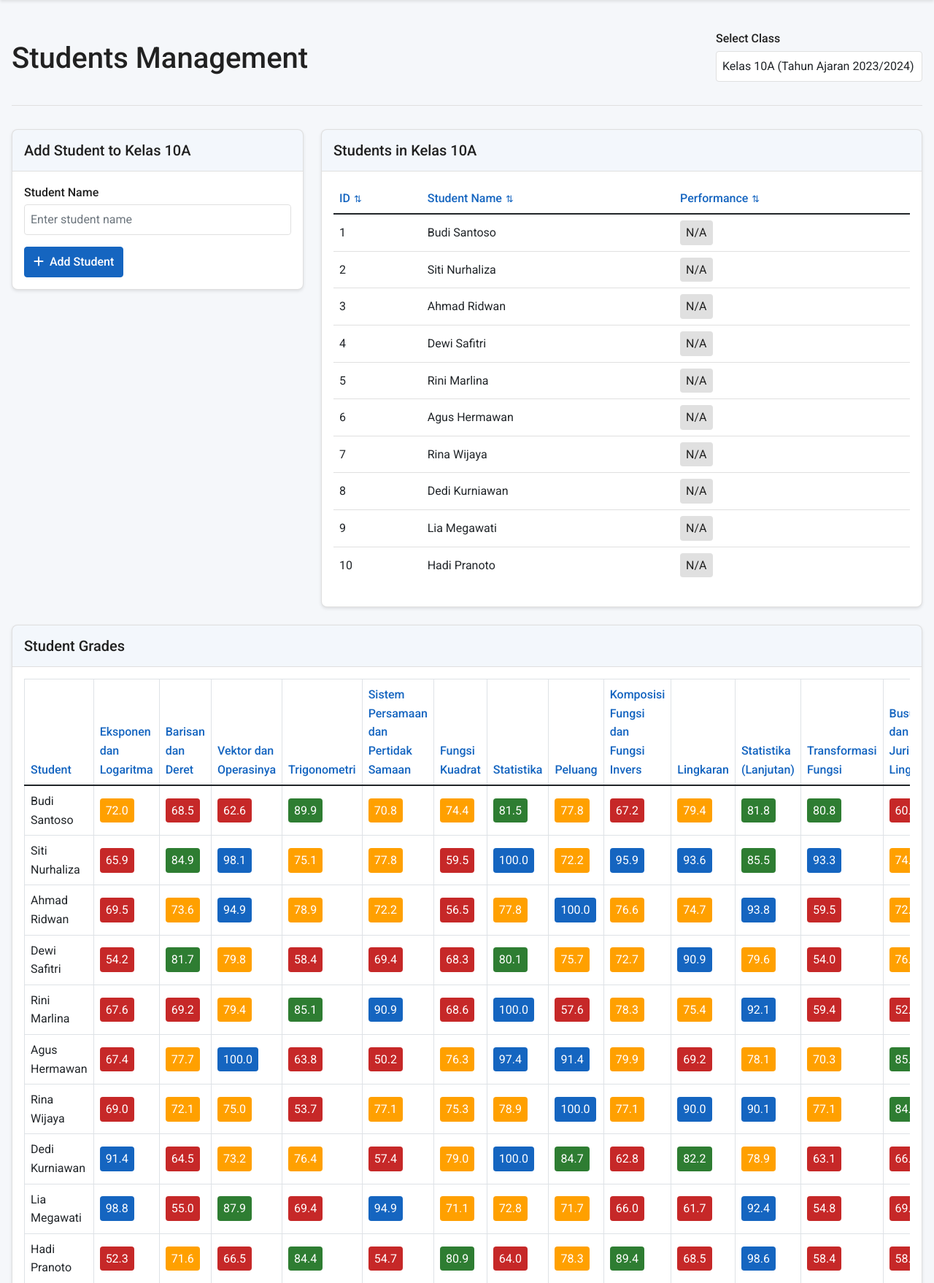
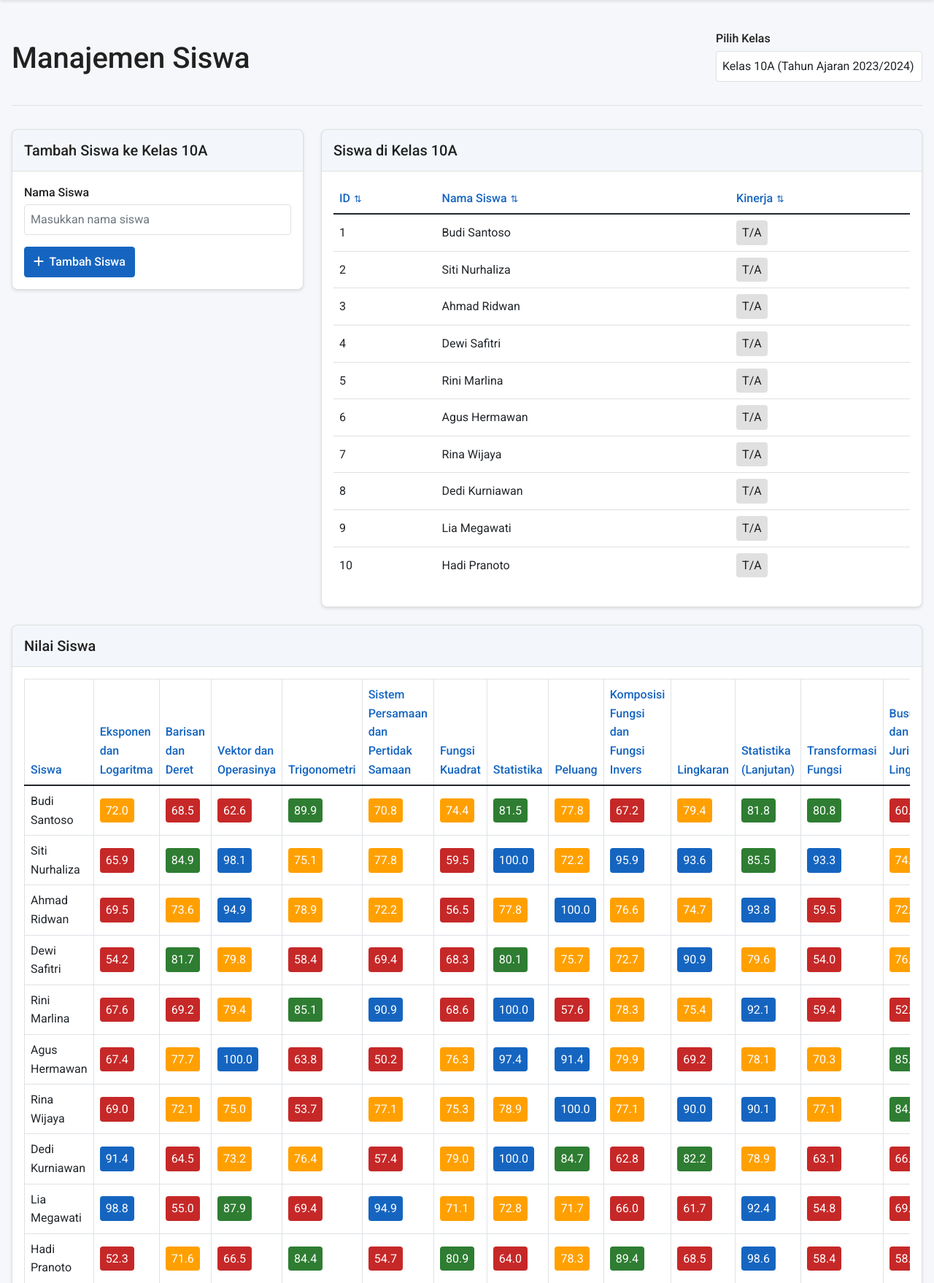
Before and after one commit to Despoka/EduTrack, a Flask app: page /students?class_id=1 in a window 1280 px wide. Shown: the part 106-1864 px from the top of the page at 73% size. Run offline with Flask 3, Linux system fonts and the light colour scheme; data that the repository does not hold is empty; some libraries are stand-ins or nearby versions.

Commit message:
Translate the student management page into Indonesian language
Translate texts on the student management page to improve user experience.

Replit-Commit-Author: Agent
Replit-Commit-Session-Id: c7a2359c-e7b3-4c4e-bd57-f7d34bff48fc
Replit-Commit-Screenshot-Url: https://storage.googleapis.com/screenshot-production-us-central1/04d07272-a444-430d-b9d5-02a805ac13b7/750128e4-544f-4d73-981d-fdcafef294e8.jpg

```diff
--- a/templates/students.html
+++ b/templates/students.html
@@ -1,16 +1,16 @@
 {% extends 'base.html' %}
 
 {% block head %}
-<title>Students - Student Performance Analysis</title>
+<title>Siswa - Analisis Kinerja Siswa</title>
 {% endblock %}
 
 {% block content %}
 <div class="page-header">
-    <h1>Students Management</h1>
+    <h1>Manajemen Siswa</h1>
     <div class="form-group">
-        <label for="class-selector" class="form-label">Select Class</label>
+        <label for="class-selector" class="form-label">Pilih Kelas</label>
         <select id="class-selector" class="form-control">
-            <option value="">Select a class</option>
+            <option value="">Pilih kelas</option>
             {% for class in classes %}
             <option value="{{ class.id }}" {% if selected_class and selected_class.id == class.id %}selected{% endif %}>
                 {{ class.name }} ({{ class.academic_year.name }})
@@ -25,17 +25,17 @@
     <div class="col-md-4">
         <div class="card mb-4">
             <div class="card-header">
-                <h5 class="mb-0">Add Student to {{ selected_class.name }}</h5>
+                <h5 class="mb-0">Tambah Siswa ke {{ selected_class.name }}</h5>
             </div>
             <div class="card-body">
                 <form id="add-student-form" method="POST" action="{{ url_for('students') }}">
                     <div class="form-group mb-3">
-                        <label for="student-name" class="form-label">Student Name</label>
-                        <input type="text" class="form-control" id="student-name" name="student_name" placeholder="Enter student name">
+                        <label for="student-name" class="form-label">Nama Siswa</label>
+                        <input type="text" class="form-control" id="student-name" name="student_name" placeholder="Masukkan nama siswa">
                     </div>
                     <input type="hidden" name="class_id" value="{{ selected_class.id }}">
                     <button type="submit" class="btn btn-primary" name="add_student" value="1">
-                        <i class="fas fa-plus me-1"></i> Add Student
+                        <i class="fas fa-plus me-1"></i> Tambah Siswa
                     </button>
                 </form>
             </div>
@@ -45,7 +45,7 @@
     <div class="col-md-8">
         <div class="card mb-4">
             <div class="card-header">
-                <h5 class="mb-0">Students in {{ selected_class.name }}</h5>
+                <h5 class="mb-0">Siswa di {{ selected_class.name }}</h5>
             </div>
             <div class="card-body">
                 {% if students %}
@@ -54,8 +54,8 @@
                         <thead>
                             <tr>
                                 <th>ID</th>
-                                <th>Student Name</th>
-                                <th>Performance</th>
+                                <th>Nama Siswa</th>
+                                <th>Kinerja</th>
                             </tr>
                         </thead>
                         <tbody>
@@ -84,7 +84,7 @@
                                         <span class="score-very-necessary">{{ avg_score }}</span>
                                         {% endif %}
                                     {% else %}
-                                        <span class="score-no-data">N/A</span>
+                                        <span class="score-no-data">T/A</span>
                                     {% endif %}
                                     {% else %}
                                     <span class="score-no-data">N/A</span>
@@ -96,7 +96,7 @@
                     </table>
                 </div>
                 {% else %}
-                <p class="text-muted">No students added to this class yet.</p>
+                <p class="text-muted">Belum ada siswa yang ditambahkan ke kelas ini.</p>
                 {% endif %}
             </div>
         </div>
@@ -106,7 +106,7 @@
 {% if students %}
 <div class="card">
     <div class="card-header">
-        <h5 class="mb-0">Student Grades</h5>
+        <h5 class="mb-0">Nilai Siswa</h5>
     </div>
     <div class="card-body">
         {% set chapters = namespace(all=[]) %}
@@ -125,7 +125,7 @@
             <table class="table table-bordered">
                 <thead>
                     <tr>
-                        <th>Student</th>
+                        <th>Siswa</th>
                         {% for chapter in all_chapters.list %}
                         <th>{{ chapter.name }}</th>
                         {% endfor %}
```
